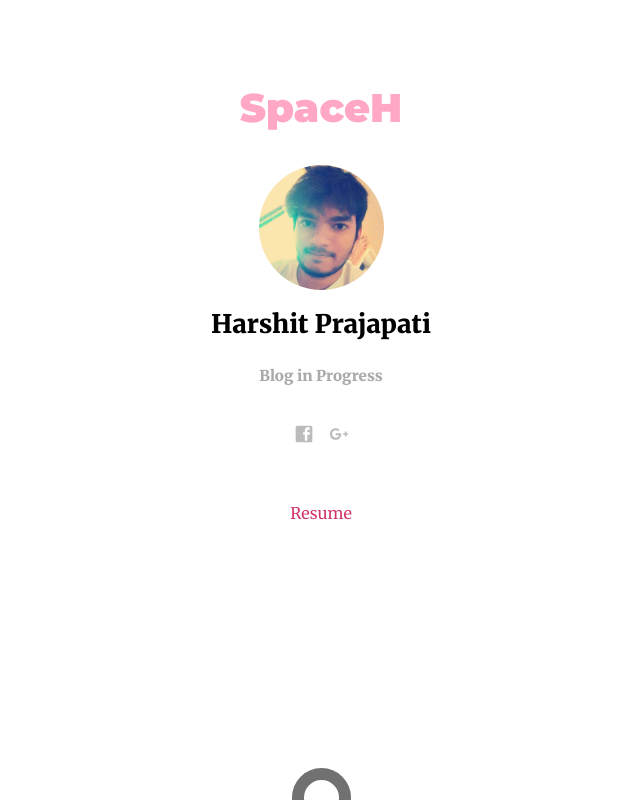
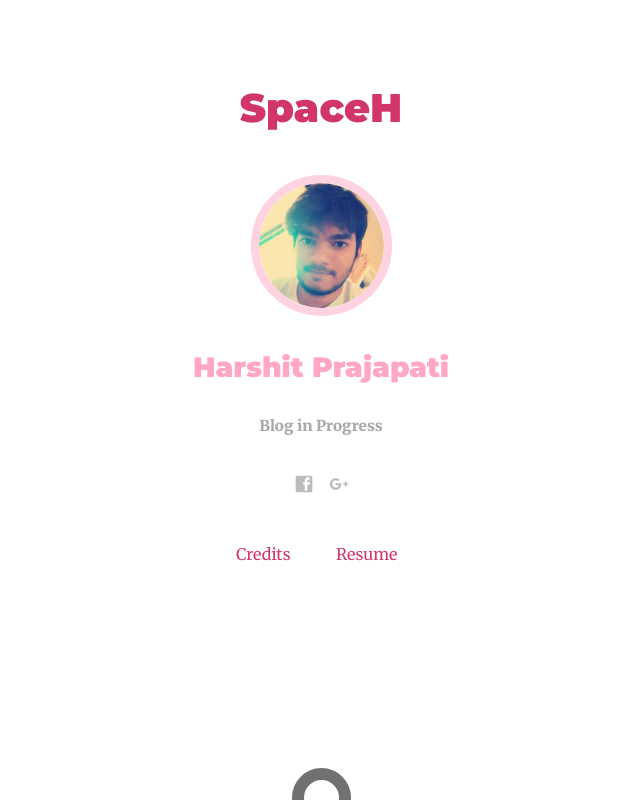
Before and after one commit to hash9/john-doe, a React (Create React App) app: page / in a window 1280 px wide. Shown: the whole page, without its empty margins (319-959 px from the left). Built offline with nearby package versions, Linux system fonts and the light colour scheme; what react-router-redux would draw is missing.

Commit message:
added and integrated resume nav option

```diff
--- a/src/App.js
+++ b/src/App.js
@@ -2,6 +2,7 @@ import React from 'react';
 import Routes from './pages/base/routes';
 import { BrowserRouter, Route } from "react-router-dom";
 import Home from './pages/Home/Components/Home';
+import Resume from './pages/Resume/Components/Resume';
 import PostItem from './pages/Posts/PostItem'
 
 const App = () => (
@@ -9,8 +10,9 @@ const App = () => (
     <BrowserRouter>
       {/* <Routes /> */}
       <div>
-      <Route path="/" exact component={Home}/>
-      <Route path="/itemone" component={PostItem}/>
+        <Route path="/" exact component={Home}/>
+        <Route path="/itemone" component={PostItem}/>
+        <Route path="/resume" component={Resume} />
       </div>
     </BrowserRouter>
   </div>
--- a/src/atoms/headerM/index.js
+++ b/src/atoms/headerM/index.js
@@ -3,7 +3,7 @@ import styled from 'styled-components'
 import PropTypes from 'prop-types'
 
 const StyledHeaderM = styled.h2`
-	color:#d23669;
+	color: ${props => props.color};
 	font-family: 'Montserrat', sans-serif;
 	font-size: 1.75rem;
 	font-weight: 900;
@@ -19,12 +19,14 @@ const HeaderM = props => {
 
 HeaderM.propTypes = {
 	onClick: PropTypes.func,
-  text: PropTypes.string,
+	text: PropTypes.string,
+	color: PropTypes.string,
 }
 
 HeaderM.defaultProps = {
 	onClick: () => {},
-  text: '',
+	text: '',
+	color: '#d23669'
 }
 
 export default HeaderM;
--- a/src/pages/Home/Components/Home.js
+++ b/src/pages/Home/Components/Home.js
@@ -7,6 +7,8 @@ import Avatar from '../../../atoms/avatar';
 import SocialLink from './SocialLink';
 import ListItemComponent from '../../../molecules/listItemComponent/ListItemComponent';
 import HeaderL from '../../../atoms/headerL';
+import HeaderM from '../../../atoms/headerM';
+import HeaderXL from '../../../atoms/headerXL';
 import { postItems } from './posts';
 
 const mobileQuery = window.matchMedia( "(max-width: 768px)" );
@@ -43,21 +45,27 @@ export default class Home extends PureComponent {
     return size;
   }
 
+  onCredits = () => {}
+
+  onNavigateToInfo = () => {
+    this.props.history.push("/resume")
+  }
+
   render() {
 
     return (
       <Page>
         <Page.Body className={styles.pageHeader}>
           <div>
-            <HeaderL text={'SpaceH'} />
+            <HeaderXL text={'SpaceH'} />
           </div>
 
-          <div className={styles.avatar}>
-            <Avatar image={require('../../../assets/me.jpg')} onClickImage={() => {console.log("avatar clicked")}} size={'125px'}/>
+          <div>
+            <Avatar className={styles.avatar} image={require('../../../assets/me.jpg')} onClickImage={this.onNavigateToInfo} size={'125px'}/>
           </div>
 
           <div className={styles.title}>
-            <h1>Harshit Prajapati</h1>
+            <HeaderM text={'Harshit Prajapati'} color={'#ffa7c4'} onClick={this.onNavigateToInfo}/>
           </div>
 
           <div className={styles.subTitle}>
@@ -69,9 +77,8 @@ export default class Home extends PureComponent {
           </div>
 
           <div className={styles.navContainer}>
-            <ul className={styles.navSpace}>
-              <NavLink className={styles.navItems} to="/resume">Resume</NavLink>
-            </ul>
+              <h2 className={styles.navItems} onClick={this.onCredits}>Credits</h2>
+              <h2 className={styles.navItems} onClick={this.onNavigateToInfo}>Resume</h2>
           </div>
 
           <div className={styles.footer}>
--- a/src/pages/Home/Components/Home.module.scss
+++ b/src/pages/Home/Components/Home.module.scss
@@ -7,7 +7,11 @@
 }
 
 .avatar {
-
+  margin: 10px;
+  border:8px solid rgb(254, 210, 225);
+  border-radius: 500px;
+  -webkit-border-radius: 500px;
+  -moz-border-radius: 500px;
 }
 
 .title {
@@ -28,12 +32,10 @@
 }
 
 .navContainer {
-  text-align: center;
-  display: block;
-}
-
-.navSpace {
-  padding: 0 13px 0;
+  flex-direction: row;
+  display: flex;
+  justify-content: space-between;
+  cursor: pointer;
 }
 
 .navItems {
--- a/src/pages/Resume/Components/Resume.js
+++ b/src/pages/Resume/Components/Resume.js
@@ -0,0 +1,19 @@
+import React, { Component } from 'react';
+import styles from './resume.module.scss'
+
+class Resume extends Component {
+	constructor(props) {
+		super(props);
+		this.state = {  }
+	}
+
+	render() {
+		return (
+			<div className={styles.container}>
+				<img src={require("../../../assets/resume.png")} alt="" className={styles.resume} />
+			</div>
+		);
+	}
+}
+
+export default Resume;
--- a/src/pages/Resume/Components/Resume.module.scss
+++ b/src/pages/Resume/Components/Resume.module.scss
@@ -0,0 +1,27 @@
+.container {
+	height: 100%;
+  display: flex;
+  flex-direction: column;
+  align-items: center;
+}
+
+.resume {
+	width: 50%;
+	height: 80%
+}
+
+@media only screen and (max-width: 768px) {
+	/* For mobile phones: */
+	.resume {
+		width: 100%;
+		height: 100%
+	}
+}
+
+@media only screen and (max-width: 1280px) {
+	/* For laptop phones: */
+	.resume {
+		width: 100%;
+		height: 100%
+	}
+}
--- a/src/pages/base/routes/routes.js
+++ b/src/pages/base/routes/routes.js
@@ -10,9 +10,9 @@ const Routes = () => (
   <Router history={history}>
     <Switch>
       <Suspense fallback={<div>Loading...</div>}>
-        <Route path="/" component={Home} />
+        {/* <Route path="/" component={Home} />
         <Route path="/resume" component={Resume} />
-        <Route path="/item1" component={PostItem} />
+        <Route path="/item1" component={PostItem} /> */}
       </Suspense>
     </Switch>
   </Router>
```
Also changed, not shown: src/assets/resume.png (added).
